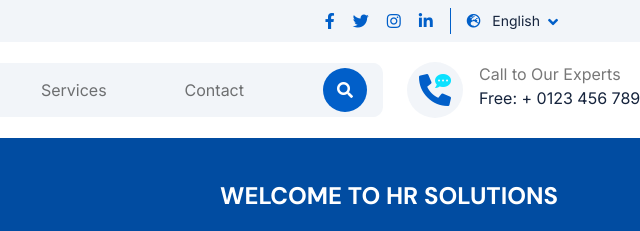
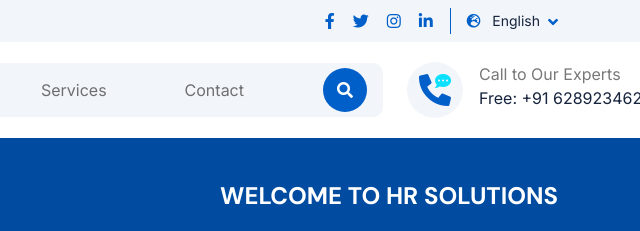
Before and after one commit to sayan2001Dey/P4-HrSolutions-website-template, a plain HTML site: page index.html in a window 1280 px wide. Shown: the top 231 px of the page, 640-1280 px from the left. Drawn offline with nearby package versions, Linux system fonts and the light colour scheme.

Commit message:
add some changes

```diff
--- a/index.html
+++ b/index.html
@@ -168,7 +168,7 @@
             <div class="d-flex flex-column ms-3">
               <span>Call to Our Experts</span>
               <a href="tel:+ 0123 456 7890"
-                ><span class="text-dark">Free: + 0123 456 7890</span></a
+                ><span class="text-dark">Free: +91 6289234624</span></a
               >
             </div>
           </div>
```
